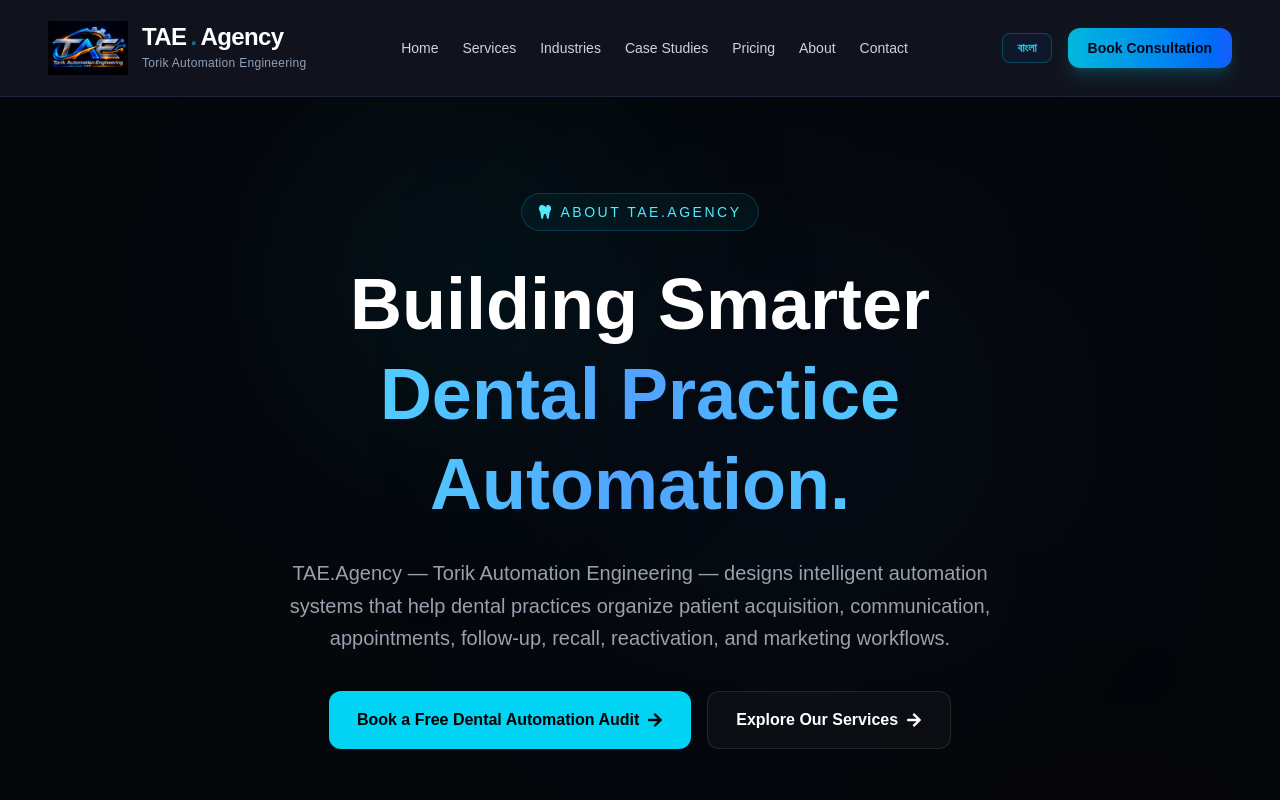
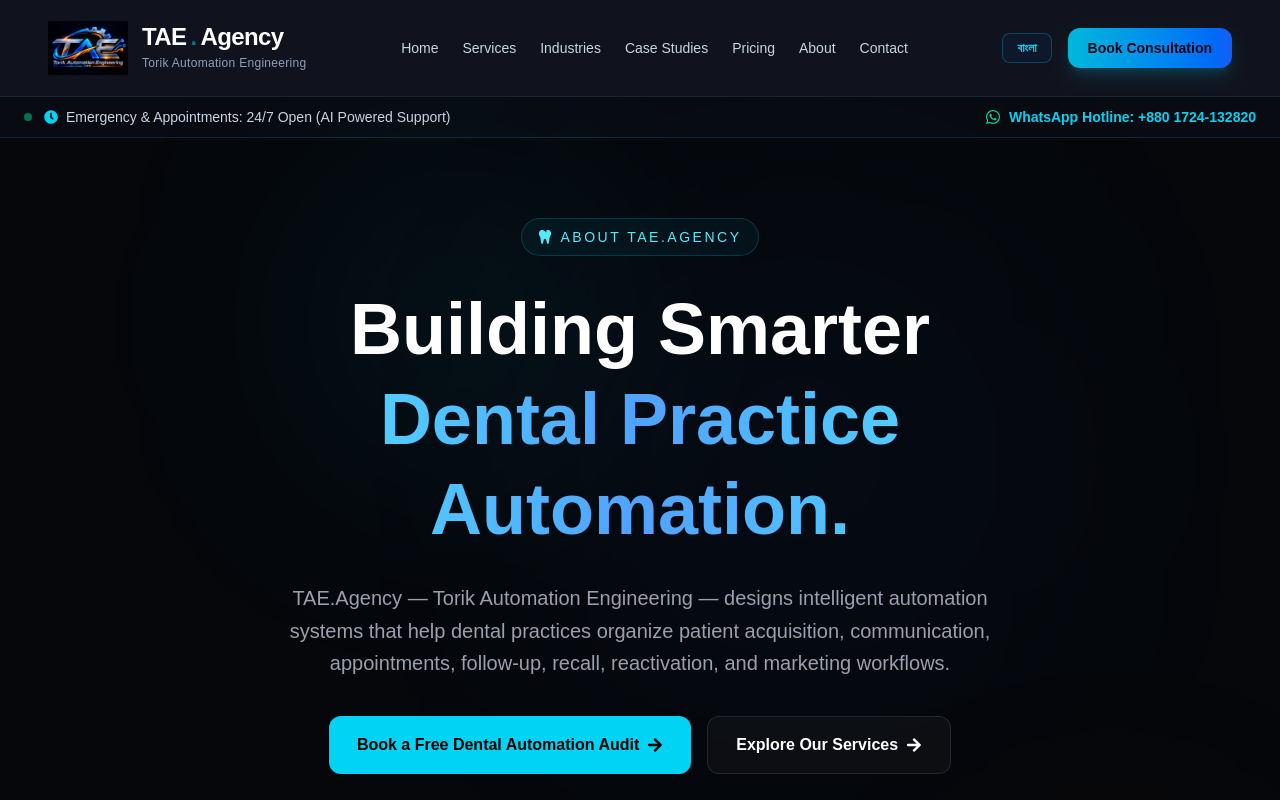
Before and after one commit to torikinsights-wq/tae-agency, a Next.js app: page /about in a window 1280 px wide. Shown: the top 800 px of the page. Built offline with nearby package versions, Linux system fonts and the light colour scheme.

Commit message:
Update About page with top emergency bar and fixed team member image display

```diff
--- a/app/about/page.tsx
+++ b/app/about/page.tsx
@@ -28,6 +28,9 @@ import {
   FaStar,
   FaShareAlt,
   FaUserTie,
+  FaPhoneAlt,
+  FaWhatsapp,
+  FaClock,
 } from "react-icons/fa";
 
 const teamMembers = [
@@ -149,59 +152,6 @@ const processSteps = [
   },
 ];
 
-const automationAreas = [
-  {
-    icon: <FaUsers />,
-    titleBn: "রোগী অর্জন (Patient Acquisition)",
-    titleEn: "Patient Acquisition",
-    items: [
-      "ওয়েবসাইট ইনকোয়ারি (Website inquiries)",
-      "সোশ্যাল মিডিয়া লিড (Social media leads)",
-      "অ্যাডভার্টাইজিং লিড (Advertising leads)",
-      "লিড ক্যাপচার (Lead capture)",
-      "লিড কোয়ালিফিকেশন (Lead qualification)",
-    ],
-  },
-  {
-    icon: <FaComments />,
-    titleBn: "রোগী যোগাযোগ (Patient Communication)",
-    titleEn: "Patient Communication",
-    items: [
-      "এআই চ্যাট (AI chat)",
-      "রুটিন এফএকিউ (Routine FAQs)",
-      "হোয়াটসঅ্যাপ ওয়ার্কফ্লো (WhatsApp workflows)",
-      "এসএমএস ওয়ার্কফ্লো (SMS workflows)",
-      "ইমেইল ওয়ার্কফ্লো (Email workflows)",
-      "অটোমেটেড ফলো-আপ (Automated follow-up)",
-    ],
-  },
-  {
-    icon: <FaCalendarAlt />,
-    titleBn: "অ্যাপয়েন্টমেন্ট ম্যানেজমেন্ট",
-    titleEn: "Appointments",
-    items: [
-      "বুকিং রিকোয়েস্ট (Booking requests)",
-      "কনফার্মেশন (Confirmations)",
-      "রিমাইন্ডার (Reminders)",
-      "পুনরায় সময় নির্ধারণ (Rescheduling)",
-      "বাতিলকরণ ফলো-আপ (Cancellation follow-up)",
-      "রেসপন্সহীন ফলো-আপ (No-response follow-up)",
-    ],
-  },
-  {
-    icon: <FaSyncAlt />,
-    titleBn: "রিটেনশন ও রিকল",
-    titleEn: "Retention & Recall",
-    items: [
-      "রিকল রিমাইন্ডার (Recall reminders)",
-      "নিষ্ক্রিয় রোগী রিঅ্যাক্টিভেশন (Inactive reactivation)",
-      "ভিজিট পরবর্তী ফলো-আপ (Post-visit follow-up)",
-      "পুনরায় আগমনকারী রোগী ক্যাম্পেইন",
-      "রিভিউ রিকোয়েস্ট (Review requests)",
-    ],
-  },
-];
-
 export default function AboutPage() {
   const { lang, t } = useLanguage();
   const isBangla = lang === "bn";
@@ -209,8 +159,30 @@ export default function AboutPage() {
   return (
     <main className="min-h-screen bg-[#05070B] text-white overflow-hidden">
 
+      {/* TOP EMERGENCY & WHATSAPP BAR (Like Home Page) */}
+      <div className="w-full bg-[#080B11] border-b border-cyan-500/20 py-2.5 px-4 sm:px-6">
+        <div className="max-w-7xl mx-auto flex flex-col sm:flex-row items-center justify-between gap-3 text-xs sm:text-sm">
+          <div className="flex items-center gap-2 text-slate-300">
+            <span className="w-2 h-2 rounded-full bg-emerald-400 animate-pulse"></span>
+            <FaClock className="text-cyan-400 ml-1" />
+            <span>{t("Emergency & Appointments: 24/7 Open (AI Powered Support)", "ইমার্জেন্সি ও অ্যাপয়েন্টমেন্ট: ২৪/৭ খোলা (এআই সাপোর্টেড)")}</span>
+          </div>
+          <div className="flex items-center gap-2">
+            <a
+              href="https://wa.me/8801724132820"
+              target="_blank"
+              rel="noopener noreferrer"
+              className="inline-flex items-center gap-2 text-cyan-400 hover:text-cyan-300 font-semibold transition"
+            >
+              <FaWhatsapp className="text-emerald-400 text-base" />
+              <span>WhatsApp Hotline: +880 1724-132820</span>
+            </a>
+          </div>
+        </div>
+      </div>
+
       {/* HERO SECTION */}
-      <section className="relative pt-24 pb-24 px-6">
+      <section className="relative pt-20 pb-24 px-6">
         <div className="absolute inset-0 pointer-events-none">
           <div className="absolute top-10 left-1/4 w-72 h-72 bg-cyan-500/10 blur-[120px] rounded-full" />
           <div className="absolute top-40 right-1/4 w-80 h-80 bg-blue-500/10 blur-[140px] rounded-full" />
@@ -404,7 +376,7 @@ export default function AboutPage() {
                   src="/Md Torikul Islam Ovi.png"
                   alt="Md Torikul Islam Ovi"
                   fill
-                  className="object-cover object-bottom"
+                  className="object-contain object-bottom"
                 />
               </div>
 
@@ -433,7 +405,7 @@ export default function AboutPage() {
         </div>
       </section>
 
-      {/* TEAM SECTION */}
+      {/* TEAM SECTION (Fixed Image Fit & Size) */}
       <section className="py-24 px-6 bg-white/[0.015] border-y border-white/5">
         <div className="max-w-7xl mx-auto">
           <div className="text-center max-w-3xl mx-auto">
@@ -444,8 +416,13 @@ export default function AboutPage() {
           <div className="mt-14 grid sm:grid-cols-2 lg:grid-cols-3 gap-6">
             {teamMembers.map((member, index) => (
               <div key={index} className="group rounded-3xl border border-white/10 bg-[#080B11] overflow-hidden hover:border-cyan-400/25 transition">
-                <div className="relative h-72 bg-gradient-to-br from-cyan-400/10 via-blue-500/5 to-transparent overflow-hidden">
-                  <Image src={member.image} alt={member.name} fill className="object-cover object-bottom group-hover:scale-[1.02] transition duration-500" />
+                <div className="relative h-72 bg-gradient-to-br from-cyan-400/10 via-blue-500/5 to-transparent overflow-hidden flex items-end justify-center">
+                  <Image
+                    src={member.image}
+                    alt={member.name}
+                    fill
+                    className="object-contain object-bottom group-hover:scale-[1.02] transition duration-500"
+                  />
                 </div>
                 <div className="p-6">
                   <h3 className="text-xl font-bold">{member.name}</h3>
```
